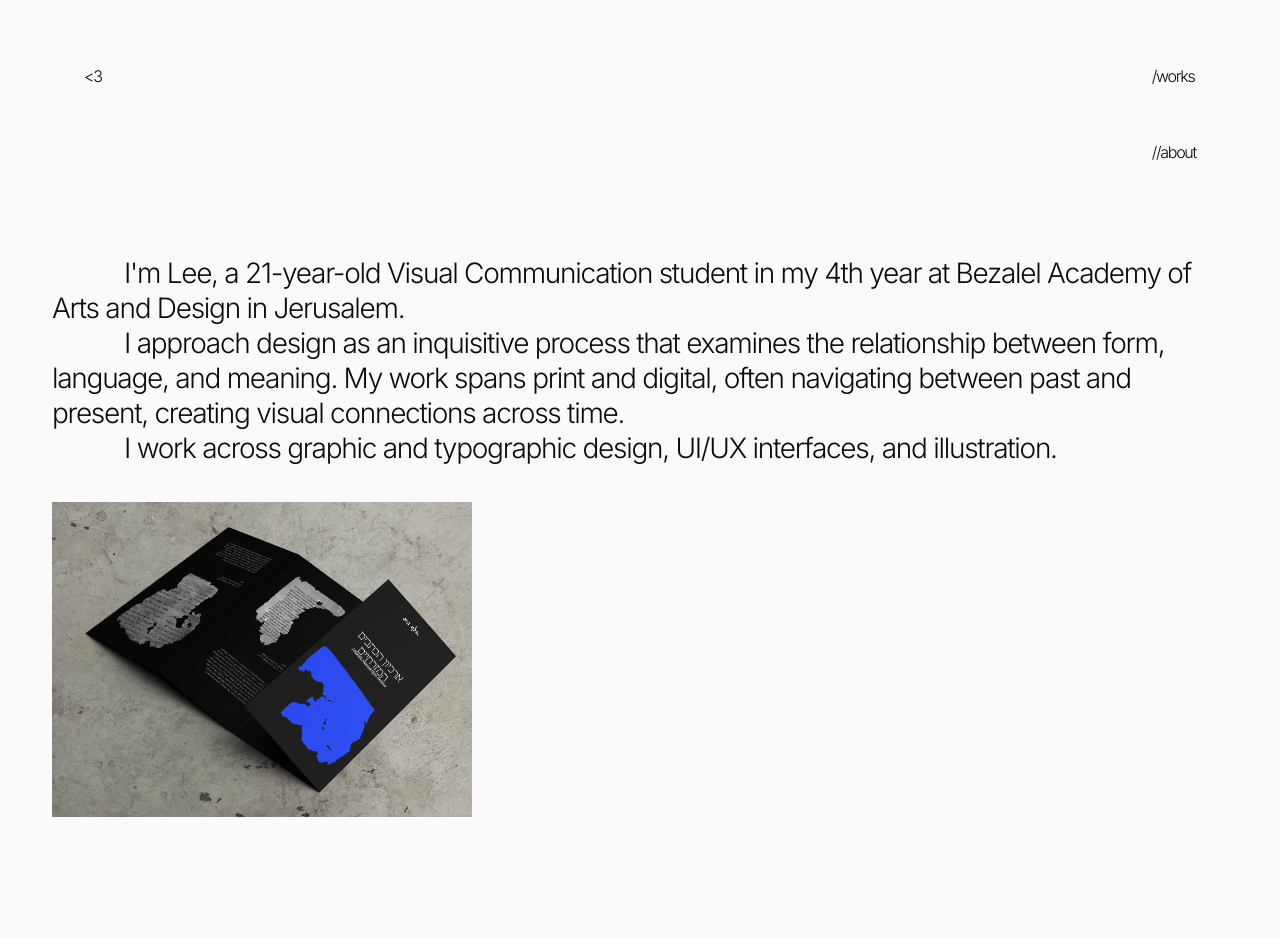
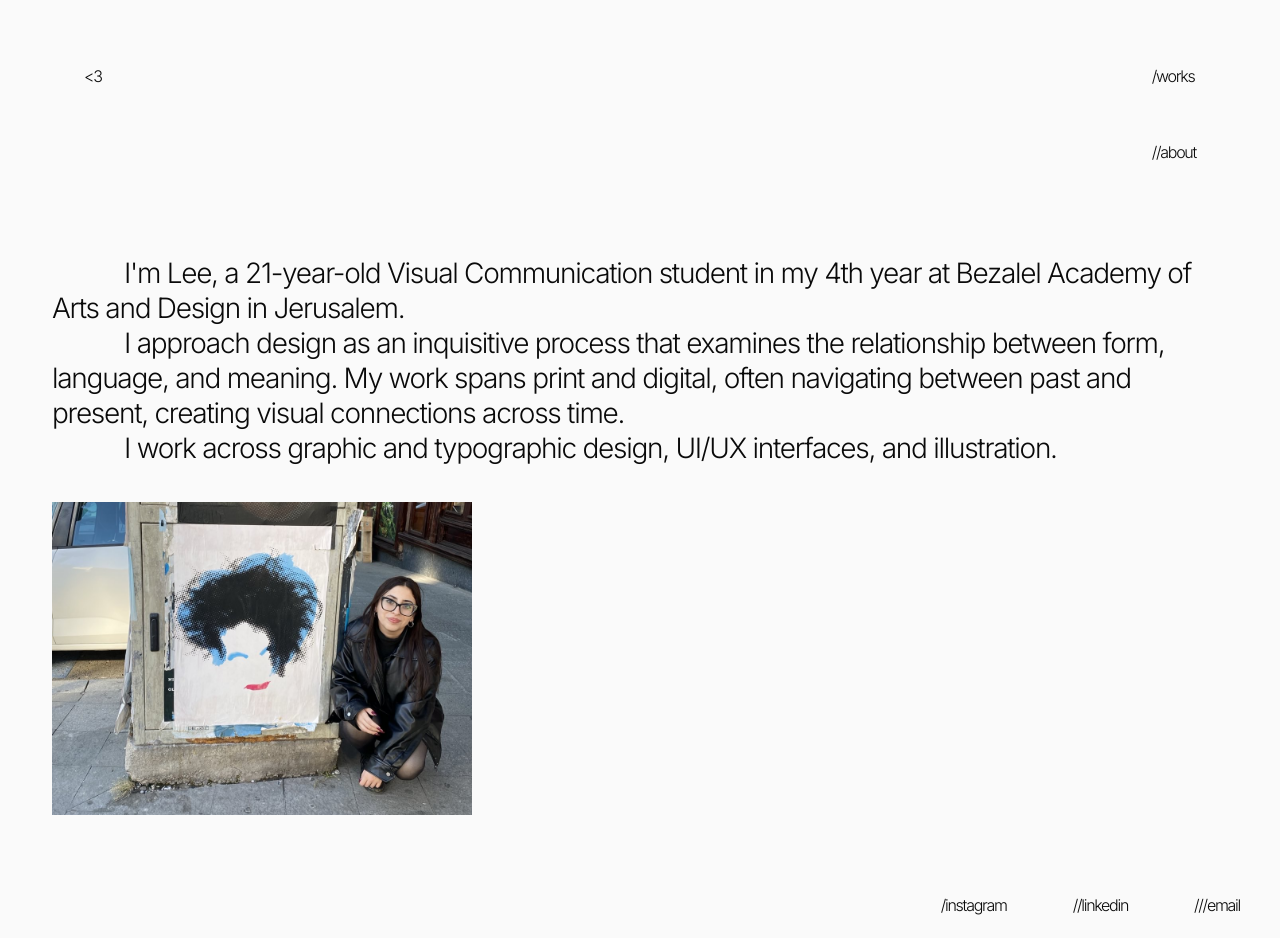
Before and after one commit to dean-effi/lee-portfolio, a Next.js app: page /about in a window 1280 px wide. Shown: the top 938 px of the page. Built offline with nearby package versions, Linux system fonts and the light colour scheme.

Commit message:
fix about page sizes

```diff
--- a/app/about/Footer.tsx
+++ b/app/about/Footer.tsx
@@ -3,8 +3,8 @@ import React from "react"
 
 export default function Footer() {
   return (
-    <footer>
-      <ul className="flex  justify-center gap-[66px] lg:pt-30 md:justify-end md:pr-10 pt-20">
+    <footer className="self-end">
+      <ul className="flex  justify-center gap-[66px] lg:pt-20 md:justify-end md:pr-10 pt-10 pb-5 ">
         <li>
           <Link
             href={"https://www.instagram.com/leeeeee.indd/"}
--- a/app/about/page.tsx
+++ b/app/about/page.tsx
@@ -3,7 +3,7 @@ import Footer from "./Footer"
 
 export default function about() {
   return (
-    <div className=" leading-tight tracking-[-0.08em] ">
+    <div className=" leading-tight tracking-[-0.08em] h-[calc(100vh-230px)] grid">
       <main className="px-9 md:px-13 xl:pt-14 ">
         <div className="text-[18px] sm:text-[22px] md:text-[26px] lg:text-[28px] mb-9 ">
           <p className="indent-[42px] lg:indent-[72px]">
@@ -26,7 +26,7 @@ export default function about() {
           alt="lee's portrait"
           width={420}
           height={400}
-          src="/archive/06.webp"
+          src="/lee.png"
         />
       </main>
       <Footer />
```
Also changed, not shown: public/lee.png (added).
